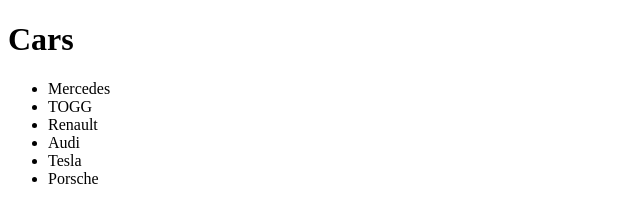
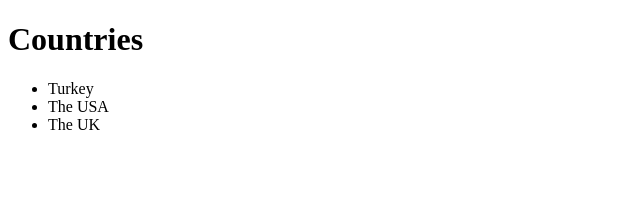
Before and after one commit to CTBulca/myFirstRepo, a plain HTML site: page index.html in a window 1280 px wide. Shown: the whole page, without its empty margins (0-640 px from the left). Drawn offline with Linux system fonts and the light colour scheme.

Commit message:
sixth commit

```diff
--- a/index.html
+++ b/index.html
@@ -7,14 +7,11 @@
     <title>Document</title>
 </head>
 <body>
-    <h1>Cars</h1>
+    <h1>Countries</h1>
     <ul>
-        <li>Mercedes</li>
-        <li>TOGG</li>
-        <li>Renault</li>
-        <li> Audi</li>
-        <li>Tesla</li>
-        <li>Porsche</li>
+        <li>Turkey</li>
+        <li>The USA</li>
+        <li>The UK</li>
        </ul>
 </body>
 </html>
--- /dev/null
+++ b/style.css
@@ -0,0 +1,3 @@
+h1{
+    color: blue
+}
```
